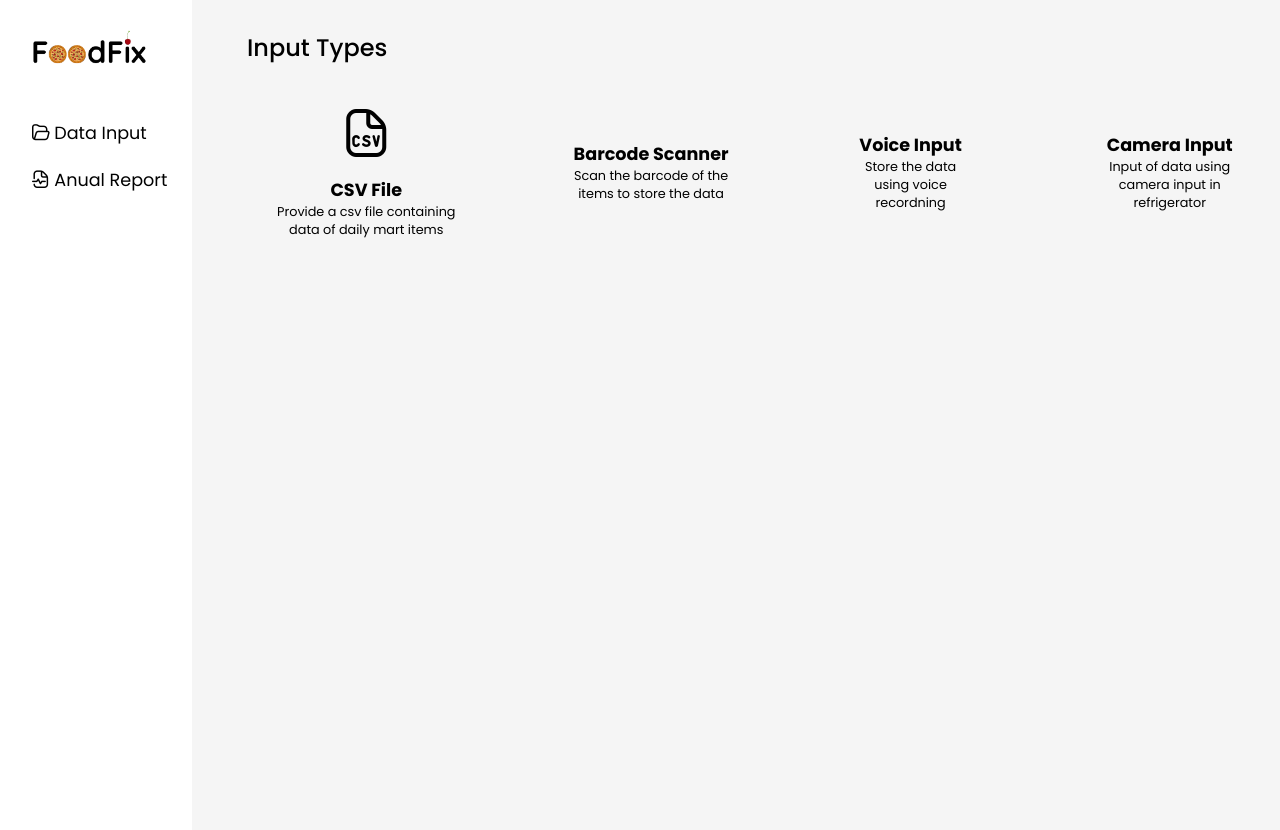
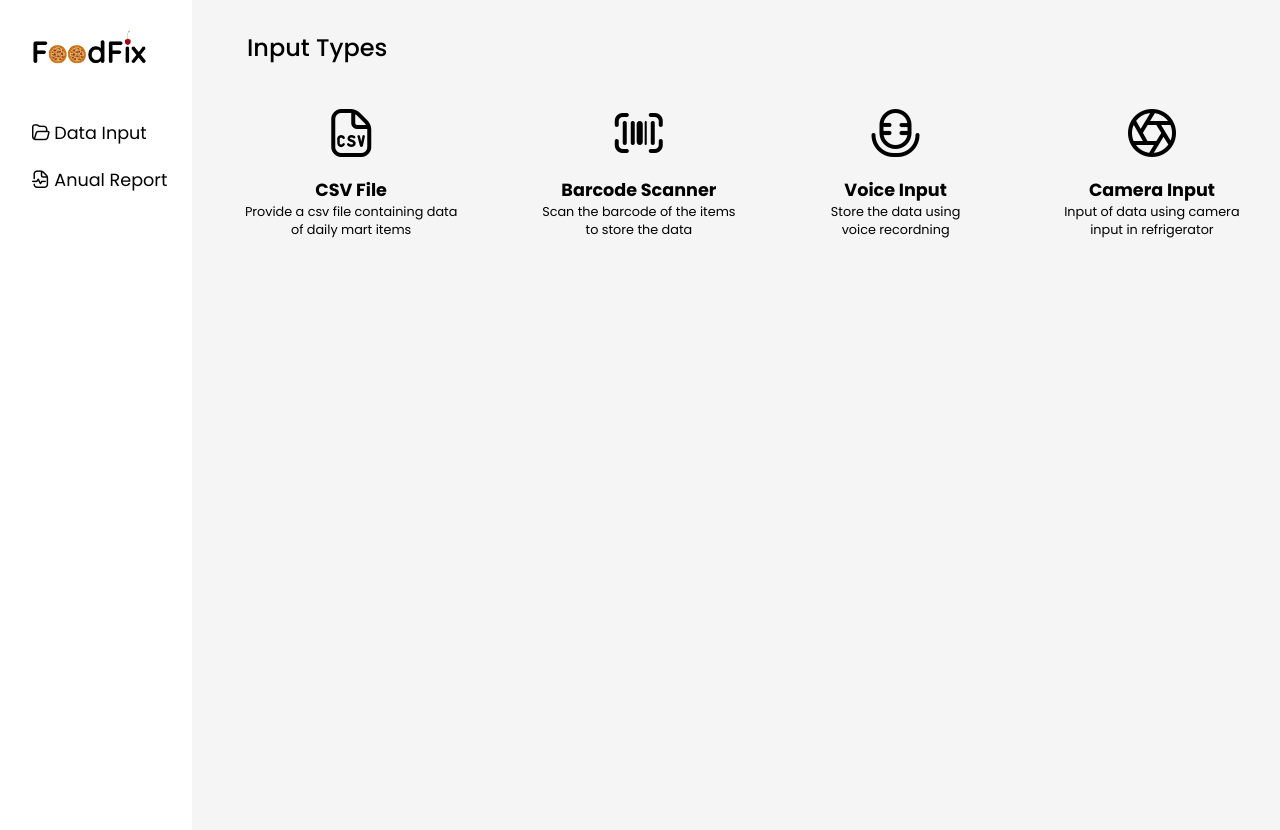
Before and after one commit to Dracgamer5643/FoodFix, a Flask app: page /homepage in a window 1280 px wide. Run offline with Flask 3, Linux system fonts and the light colour scheme; some libraries are stand-ins or nearby versions.

Commit message:
Userpage update small

```diff
--- a/static/css/userpage.css
+++ b/static/css/userpage.css
@@ -1,7 +1,7 @@
-
 .card{
     cursor: pointer;
     font-size: 1.1rem;
+    margin-left: 20px;
 }
 
 .card p{
--- a/templates/userpage.html
+++ b/templates/userpage.html
@@ -18,14 +18,17 @@
                     <p>Provide a csv file containing data of daily mart items</p>
                 </div>
                 <div class="card">
+                    <i class="fi fi-rr-barcode-read ico"></i>
                     <h4>Barcode Scanner</h4>
                     <p>Scan the barcode of the items to store the data</p>
                 </div>
                 <div class="card">
+                    <i class="fi fi-rr-microphone ico"></i>
                     <h4>Voice Input</h4>
                     <p>Store the data using voice recordning</p>
                 </div>
                 <div class="card">
+                    <i class="fi fi-rr-aperture ico"></i>
                     <h4>Camera Input</h4>
                     <p>Input of data using camera input in refrigerator</p>
                 </div>
```
